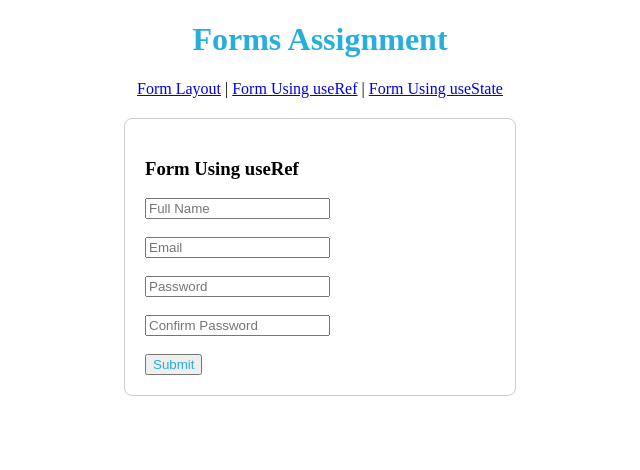
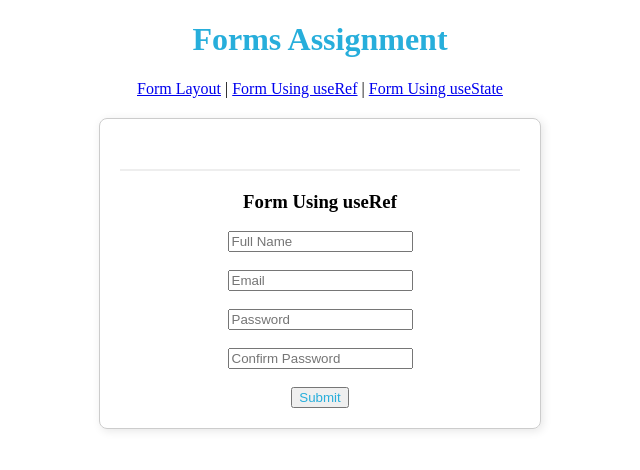
Before and after one commit to acciojob/Forms-Satyam722, a React app: page /form-ref in a window 1280 px wide. Shown: the top 470 px of the page, without its empty margins (320-960 px from the left). Built offline with nearby package versions, Linux system fonts and the light colour scheme.

Commit message:
Update Card.js

```diff
--- a/src/components/Card.js
+++ b/src/components/Card.js
@@ -1,17 +1,28 @@
-import React from "react";
+// Card.js
+import React from 'react';
 
-const Card = ({ children }) => {
+/**
+ * A simple wrapper component to style and structure the form content.
+ * @param {object} props - Component props.
+ * @param {ReactNode} props.children - The content to be wrapped.
+ * @param {string} props.title - The title for the card.
+ */
+const Card = ({ children, title }) => {
   return (
     <div
+      className="card"
       style={{
-        width: "350px",
-        margin: "20px auto",
-        padding: "20px",
-        border: "1px solid #ccc",
-        borderRadius: "8px",
-        textAlign: "left"
+        padding: '20px',
+        margin: '20px auto',
+        maxWidth: '400px',
+        border: '1px solid #ccc',
+        borderRadius: '8px',
+        boxShadow: '2px 2px 10px rgba(0,0,0,0.1)'
       }}
     >
+      <h2 style={{ borderBottom: '2px solid #eee', paddingBottom: '10px' }}>
+        {title}
+      </h2>
       {children}
     </div>
   );
```
